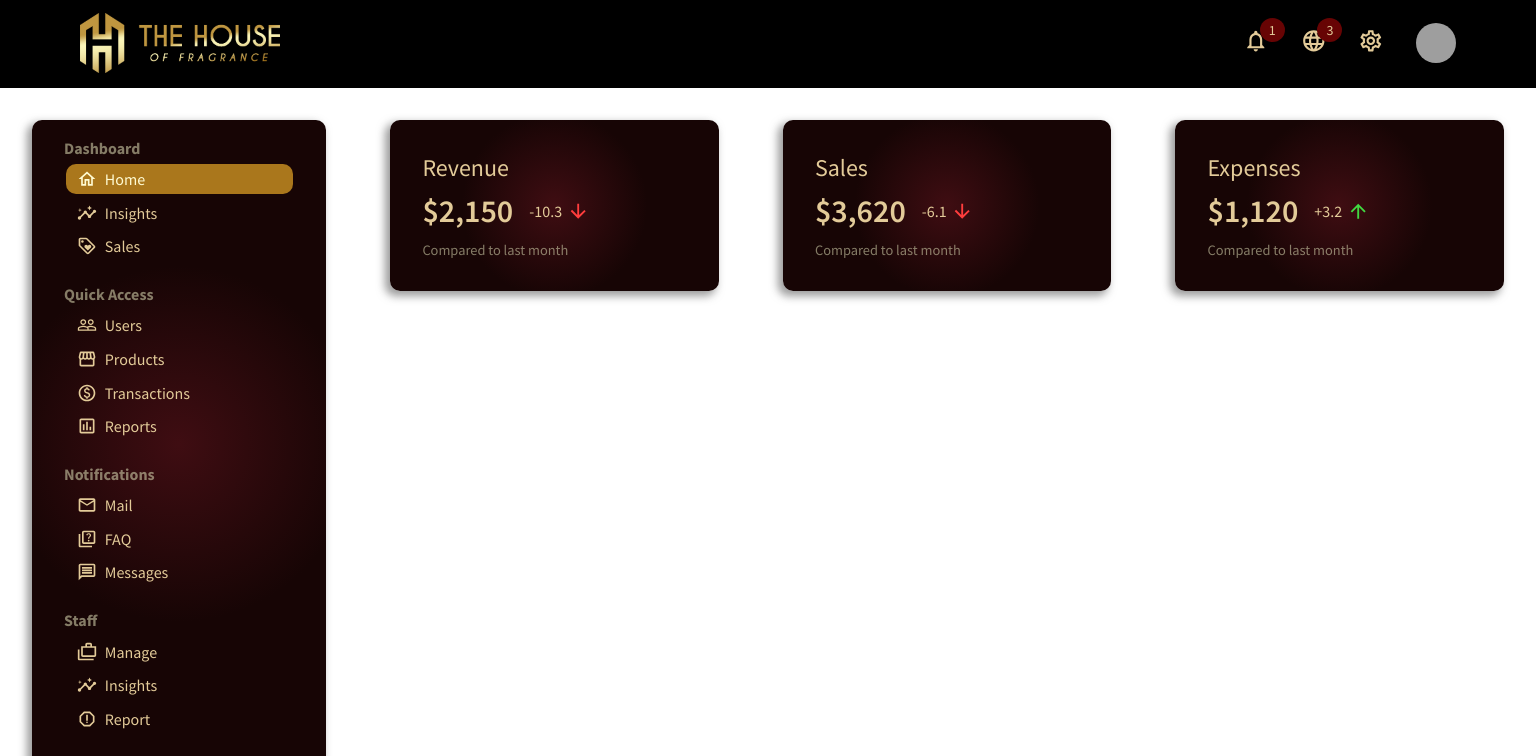
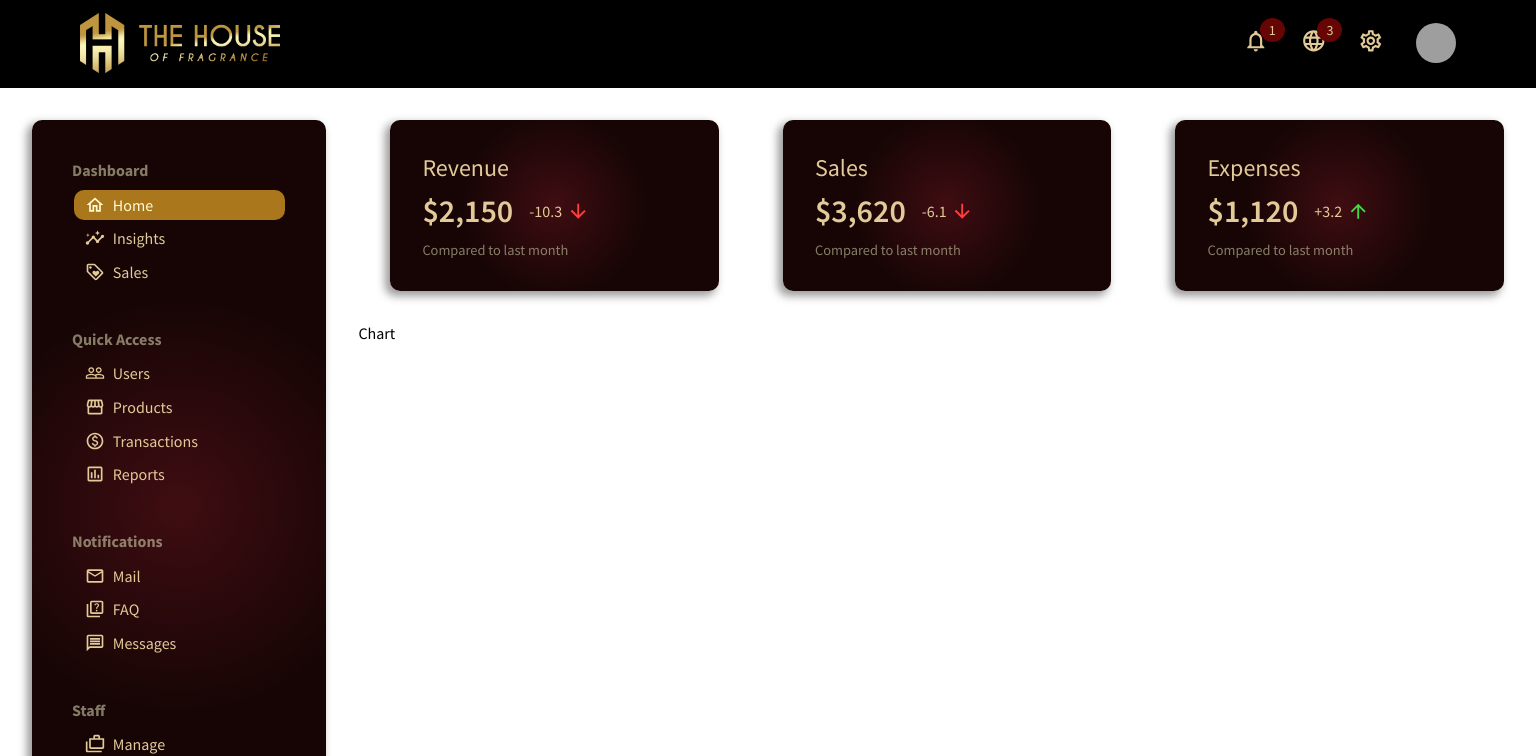
Before and after one commit to reshadintec/thof, a React (Create React App) app in the folder dashboard/: page / in a window 1536 px wide. Shown: the top 756 px of the page. Built offline with nearby package versions, Linux system fonts and the light colour scheme; grey boxes are pictures that could not be loaded.

Commit message:
desktop screen media query

```diff
--- /dev/null
+++ b/dashboard/src/components/chart/Chart.jsx
@@ -0,0 +1,6 @@
+import "./chart.css"
+export default function Chart() {
+  return (
+    <div className="chart">Chart</div>
+  )
+}
--- a/dashboard/src/components/sidebar/sidebar.css
+++ b/dashboard/src/components/sidebar/sidebar.css
@@ -47,3 +47,21 @@
   background-color: #aa771c;
   color: #fffbd2;
 }
+
+
+@media screen and (min-width:1441px) {
+  .sidebarWrapper{
+    padding: 2em;
+  }
+  .sidebarMenu{
+  margin-bottom: 2em;
+}
+
+  .sidebarTitle{
+    padding:0.5em;
+  }
+
+  .sidebarList{
+    padding: 0.1em 0.6em;
+  }
+}
--- a/dashboard/src/pages/home/Home.jsx
+++ b/dashboard/src/pages/home/Home.jsx
@@ -1,9 +1,11 @@
+import Chart from "../../components/chart/Chart"
 import FeaturedInfo from "../../components/featuredInfo/FeaturedInfo"
 import "./home.css"
 export default function Home() {
   return (
     <div className="home">
       <FeaturedInfo/>
+      <Chart/>
     </div>
   )
 }
```
Also changed, not shown: dashboard/src/components/chart/chart.css (added).
